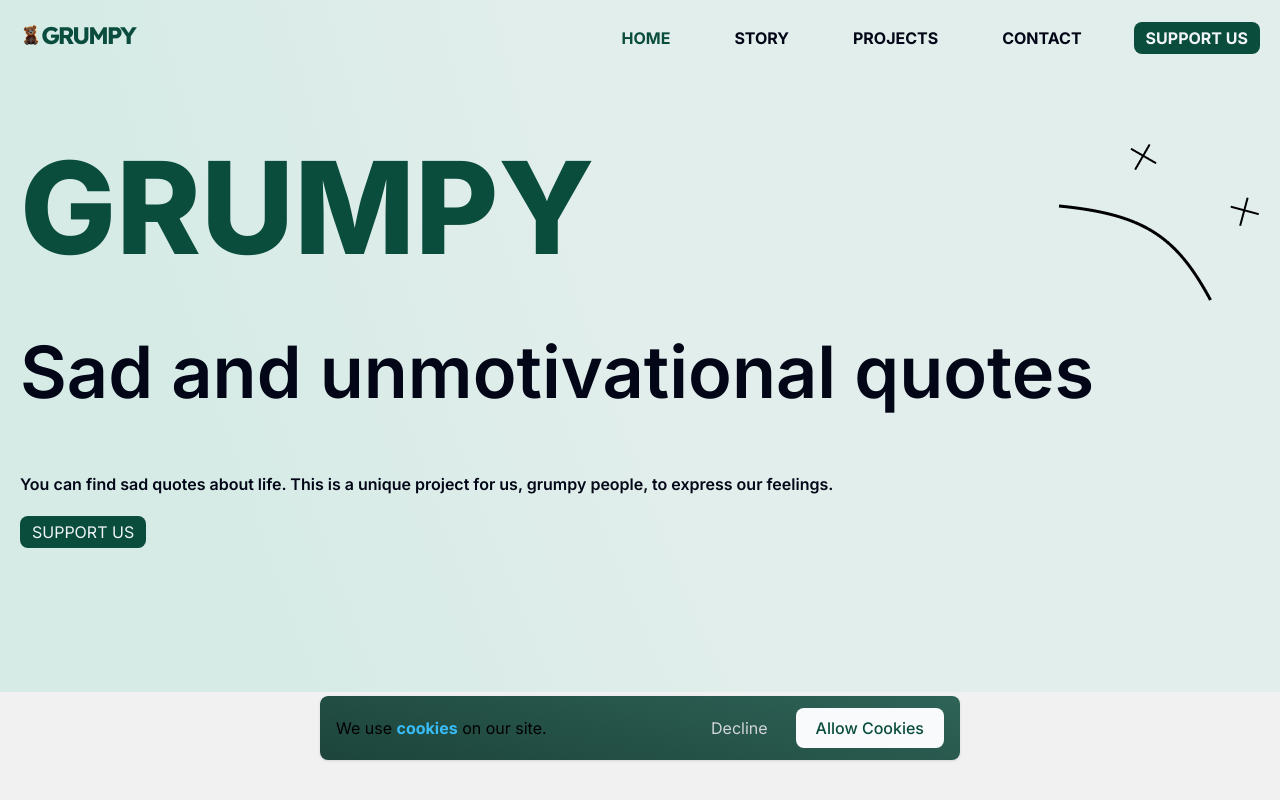
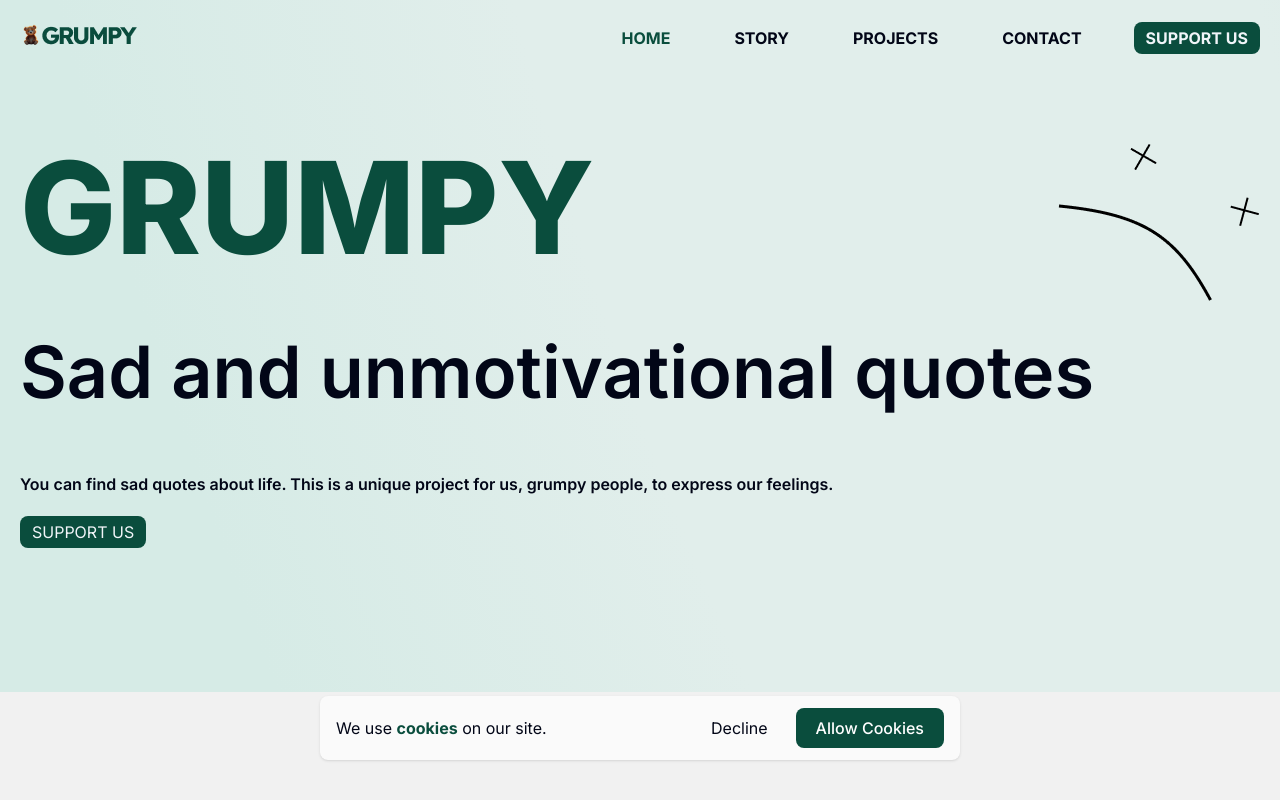
Before and after one commit to g-vasilei/grumpy, a Next.js app: page / in a window 1280 px wide. Shown: the top 800 px of the page. Built offline with nearby package versions, Linux system fonts and the light colour scheme.

Commit message:
change cookie banner color

```diff
--- a/src/components/CookieBanner.tsx
+++ b/src/components/CookieBanner.tsx
@@ -27,18 +27,26 @@ export default function CookieBanner() {
   }, [cookieConsent]);
 
   return (
+    // <div
+    //   className={`my-10 mx-auto max-w-max md:max-w-screen-sm
+    //                   fixed bottom-0 left-0 right-0
+    //                   ${
+    //                     cookieConsent != null ? 'hidden' : 'flex'
+    //                   } px-3 md:px-4 py-3 justify-between items-center flex-col sm:flex-row gap-4
+    //                    bg-cookie-bg rounded-lg shadow `}
+    // >
     <div
       className={`my-10 mx-auto max-w-max md:max-w-screen-sm
                       fixed bottom-0 left-0 right-0
                       ${
                         cookieConsent != null ? 'hidden' : 'flex'
                       } px-3 md:px-4 py-3 justify-between items-center flex-col sm:flex-row gap-4
-                       bg-cookie-bg rounded-lg shadow `}
+                       bg-neutral-50 rounded-lg shadow `}
     >
-      <div className='text-center'>
+      <div className='text-center text-slate-950'>
         <Link href='/info/cookies'>
           <p>
-            We use <span className='font-bold text-sky-400'>cookies</span> on
+            We use <span className='font-bold text-main-color'>cookies</span> on
             our site.
           </p>
         </Link>
@@ -46,13 +54,13 @@ export default function CookieBanner() {
 
       <div className='flex gap-2'>
         <button
-          className='px-5 py-2 text-gray-300 rounded-md border-gray-900'
+          className='px-5 py-2 text-slate-950 rounded-md border-gray-900'
           onClick={() => setCookieConsent(false)}
         >
           Decline
         </button>
         <button
-          className='bg-slate-50 px-5 py-2 text-main-color font-medium rounded-lg'
+          className='bg-main-color px-5 py-2 text-white font-medium rounded-lg'
           onClick={() => setCookieConsent(true)}
         >
           Allow Cookies
```
